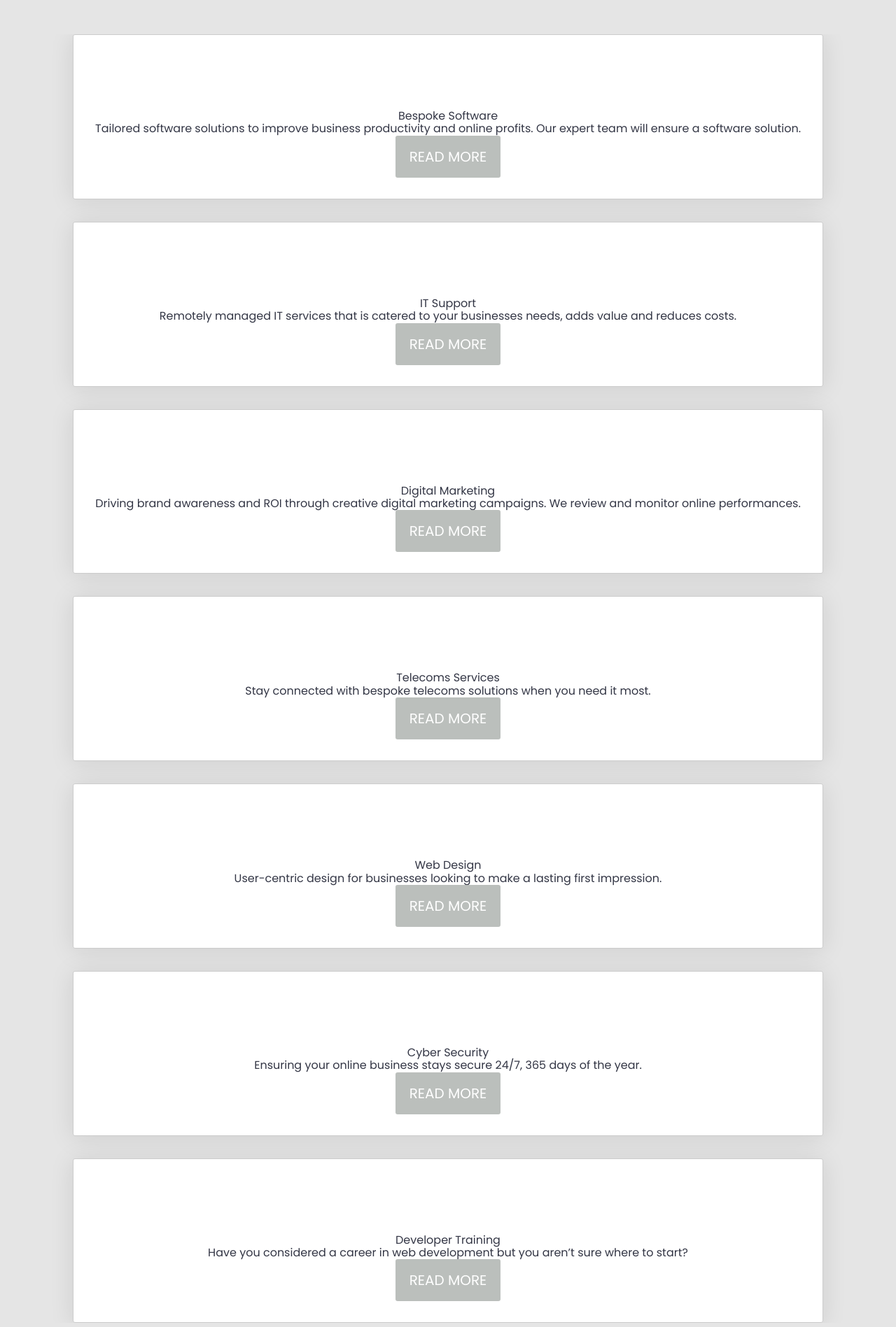
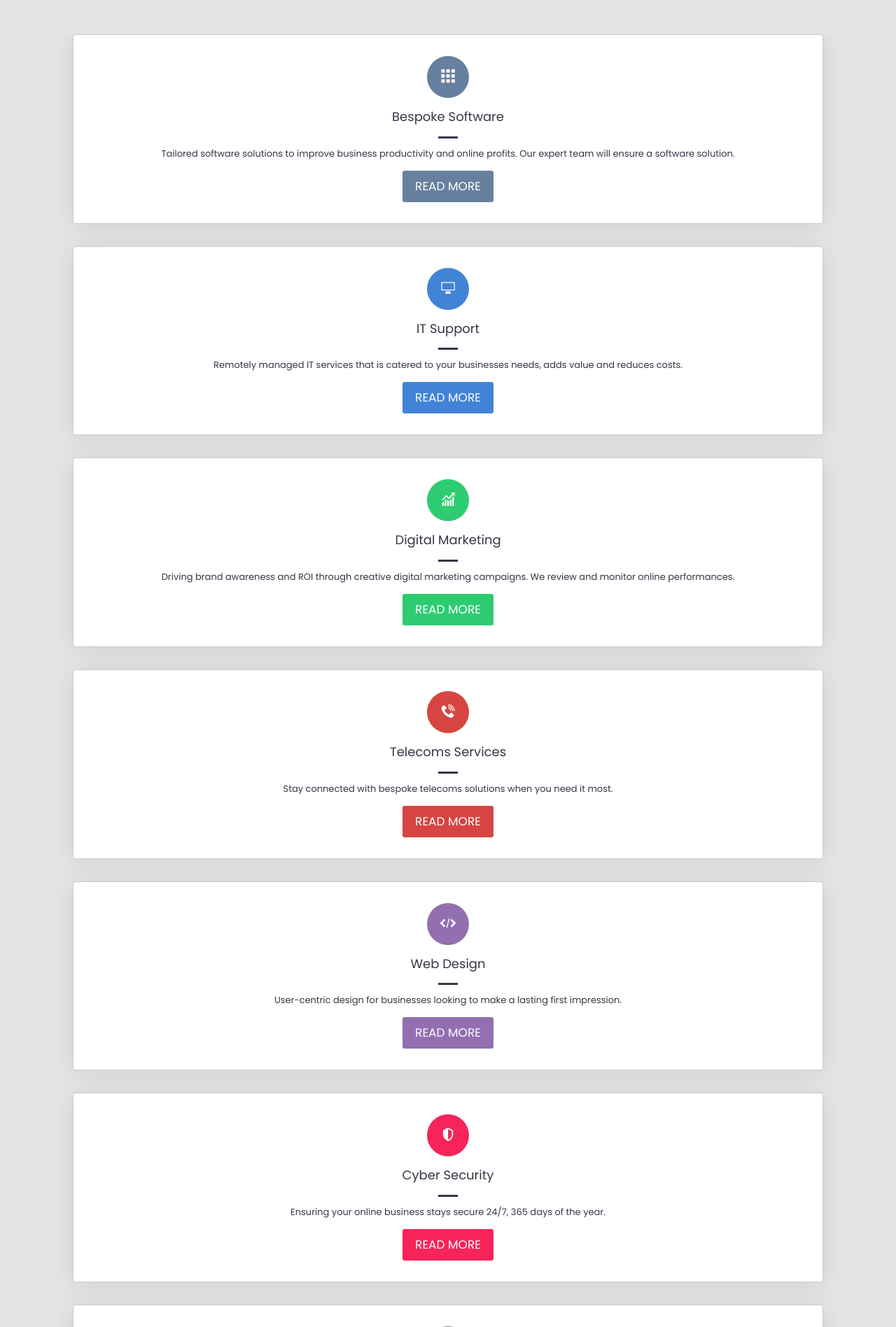
Before and after one commit to willymac1507/nm-reflection, a PHP site: page / in a window 1280 px wide. Shown: the part 803-2700 px from the top of the page at 70% size. Run offline with PHP 8.4, Linux system fonts and the light colour scheme.

Commit message:
Finish refactoring services section

```diff
--- a/index.html
+++ b/index.html
@@ -76,7 +76,7 @@
         <div class="services">
             <a class="services__card card--bespoke" href="#">
                 <div class="services__icon-container">
-                    <span class="services-icon"></span>
+                    <span class="services__icon"></span>
                 </div>
                 <span class="services__header">Bespoke Software</span>
                 <span class="services__content">
@@ -87,7 +87,7 @@
             </a>
             <a class="services__card card--it" href="#">
                 <div class="services__icon-container">
-                    <span class="services-icon"></span>
+                    <span class="services__icon"></span>
                 </div>
                 <span class="services__header">IT Support</span>
                 <span class="services__content">
@@ -97,7 +97,7 @@
             </a>
             <a class="services__card card--marketing" href="#">
                 <div class="services__icon-container">
-                    <span class="services-icon"></span>
+                    <span class="services__icon"></span>
                 </div>
                 <span class="services__header">Digital Marketing</span>
                 <span class="services__content">
@@ -108,7 +108,7 @@
             </a>
             <a class="services__card card--telecoms" href="#">
                 <div class="services__icon-container">
-                    <span class="services-icon"></span>
+                    <span class="services__icon"></span>
                 </div>
                 <span class="services__header">Telecoms Services</span>
                 <span class="services__content">
@@ -118,7 +118,7 @@
             </a>
             <a class="services__card card--web" href="#">
                 <div class="services__icon-container">
-                    <span class="services-icon"></span>
+                    <span class="services__icon"></span>
                 </div>
                 <span class="services__header">Web Design</span>
                 <span class="services__content">
@@ -128,7 +128,7 @@
             </a>
             <a class="services__card card--security" href="#">
                 <div class="services__icon-container">
-                    <span class="services-icon"></span>
+                    <span class="services__icon"></span>
                 </div>
                 <span class="services__header">Cyber Security</span>
                 <span class="services__content">
@@ -138,7 +138,7 @@
             </a>
             <a class="services__card card--training" href="#">
                 <div class="services__icon-container">
-                    <span class="services-icon"></span>
+                    <span class="services__icon"></span>
                 </div>
                 <span class="services__header">Developer Training</span>
                 <span class="services__content">
--- a/styles/css/styles.css
+++ b/styles/css/styles.css
@@ -593,6 +593,147 @@ select {
   text-align: center;
 }
 
+.card--bespoke .services__icon-container {
+  background-color: #67809f;
+}
+.card--bespoke .button--services {
+  background-color: #67809f;
+}
+.card--bespoke:hover {
+  background-color: #67809f;
+  color: #fff;
+}
+.card--bespoke:hover div {
+  background-color: #fff;
+  color: #67809f;
+}
+.card--bespoke:hover .services__header::after {
+  background-color: #fff;
+}
+.card--it .services__icon-container {
+  background-color: #4183d7;
+}
+.card--it .button--services {
+  background-color: #4183d7;
+}
+.card--it:hover {
+  background-color: #4183d7;
+  color: #fff;
+}
+.card--it:hover div {
+  background-color: #fff;
+  color: #4183d7;
+}
+.card--it:hover .services__header::after {
+  background-color: #fff;
+}
+.card--marketing .services__icon-container {
+  background-color: #2ecc71;
+}
+.card--marketing .button--services {
+  background-color: #2ecc71;
+}
+.card--marketing:hover {
+  background-color: #2ecc71;
+  color: #fff;
+}
+.card--marketing:hover div {
+  background-color: #fff;
+  color: #2ecc71;
+}
+.card--marketing:hover .services__header::after {
+  background-color: #fff;
+}
+.card--telecoms .services__icon-container {
+  background-color: #d64541;
+}
+.card--telecoms .button--services {
+  background-color: #d64541;
+}
+.card--telecoms:hover {
+  background-color: #d64541;
+  color: #fff;
+}
+.card--telecoms:hover div {
+  background-color: #fff;
+  color: #d64541;
+}
+.card--telecoms:hover .services__header::after {
+  background-color: #fff;
+}
+.card--web .services__icon-container {
+  background-color: #926fb1;
+}
+.card--web .button--services {
+  background-color: #926fb1;
+}
+.card--web:hover {
+  background-color: #926fb1;
+  color: #fff;
+}
+.card--web:hover div {
+  background-color: #fff;
+  color: #926fb1;
+}
+.card--web:hover .services__header::after {
+  background-color: #fff;
+}
+.card--security .services__icon-container {
+  background-color: #f62459;
+}
+.card--security .button--services {
+  background-color: #f62459;
+}
+.card--security:hover {
+  background-color: #f62459;
+  color: #fff;
+}
+.card--security:hover div {
+  background-color: #fff;
+  color: #f62459;
+}
+.card--security:hover .services__header::after {
+  background-color: #fff;
+}
+.card--training .services__icon-container {
+  background-color: #926fb1;
+}
+.card--training .button--services {
+  background-color: #926fb1;
+}
+.card--training:hover {
+  background-color: #926fb1;
+  color: #fff;
+}
+.card--training:hover div {
+  background-color: #fff;
+  color: #926fb1;
+}
+.card--training:hover .services__header::after {
+  background-color: #fff;
+}
+.card--bespoke .services__icon::before {
+  content: "";
+}
+.card--it .services__icon::before {
+  content: "";
+}
+.card--marketing .services__icon::before {
+  content: "";
+}
+.card--telecoms .services__icon::before {
+  content: "";
+}
+.card--web .services__icon::before {
+  content: "";
+}
+.card--security .services__icon::before {
+  content: "";
+}
+.card--training .services__icon::before {
+  content: "";
+}
+
 /* ====================================================== */
 /* === Sections                                       === */
 /* ====================================================== */
@@ -643,13 +784,13 @@ section {
 }
 
 /* Other buttons */
-.button, div[class^=services-card-button] {
+.button {
   display: inline-block;
   height: auto;
   font-size: 1.25rem;
   line-height: 50px;
   text-transform: uppercase;
-  padding: 5px 20px;
+  padding: 5px 18px;
   color: #fff;
   border-radius: 3px;
   background-color: #bbbfbc;
@@ -658,39 +799,9 @@ section {
 .button--cta {
   background-color: #926fb1;
 }
-
-div[class^=services-card-button] {
+.button--services {
   font-size: 1.06rem;
   line-height: 35px;
-}
-
-.services-card-button-bespoke {
-  background-color: #67809f;
-  color: inherit;
-}
-.services-card-button-it {
-  background-color: #4183d7;
-  color: inherit;
-}
-.services-card-button-marketing {
-  background-color: #2ecc71;
-  color: inherit;
-}
-.services-card-button-telecoms {
-  background-color: #d64541;
-  color: inherit;
-}
-.services-card-button-web {
-  background-color: #926fb1;
-  color: inherit;
-}
-.services-card-button-security {
-  background-color: #f62459;
-  color: inherit;
-}
-.services-card-button-training {
-  background-color: #926fb1;
-  color: inherit;
 }
 
 /* ====================================================== */
@@ -733,68 +844,11 @@ div[class^=services-card-button] {
   content: "";
 }
 
-.services-icon-bespoke {
+.services__icon {
   font-family: "icomoon", serif;
   font-size: 1.2rem;
   line-height: 58px;
   color: inherit;
-}
-.services-icon-bespoke::before {
-  content: "";
-}
-.services-icon-it {
-  font-family: "icomoon", serif;
-  font-size: 1.2rem;
-  line-height: 58px;
-  color: inherit;
-}
-.services-icon-it::before {
-  content: "";
-}
-.services-icon-marketing {
-  font-family: "icomoon", serif;
-  font-size: 1.2rem;
-  line-height: 58px;
-  color: inherit;
-}
-.services-icon-marketing::before {
-  content: "";
-}
-.services-icon-telecoms {
-  font-family: "icomoon", serif;
-  font-size: 1.2rem;
-  line-height: 58px;
-  color: inherit;
-}
-.services-icon-telecoms::before {
-  content: "";
-}
-.services-icon-web {
-  font-family: "icomoon", serif;
-  font-size: 1.2rem;
-  line-height: 58px;
-  color: inherit;
-}
-.services-icon-web::before {
-  content: "";
-}
-.services-icon-security {
-  font-family: "icomoon", serif;
-  font-size: 1.2rem;
-  line-height: 58px;
-  color: inherit;
-}
-.services-icon-security::before {
-  content: "";
-}
-.services-icon-training {
-  font-family: "icomoon", serif;
-  font-size: 1.2rem;
-  line-height: 58px;
-  color: inherit;
-}
-.services-icon-training::before {
-  content: "";
 }
 
 /* ====================================================== */
@@ -900,14 +954,14 @@ div[class^=services-card-button] {
   text-align: center;
 }
 
-.services-card-header {
+.services__header {
   font-size: 1.125rem;
   font-weight: 400;
   padding-bottom: 17px;
   margin-bottom: 11px;
   display: block;
 }
-.services-card-header::after {
+.services__header::after {
   content: "";
   position: relative;
   bottom: -17px;
@@ -918,7 +972,7 @@ div[class^=services-card-button] {
   background-color: #333645;
 }
 
-.services-card-content {
+.services__content {
   display: block;
   font-size: 0.8125rem;
   line-height: 1.375rem;
--- a/styles/scss/partials/components/_buttons.scss
+++ b/styles/scss/partials/components/_buttons.scss
@@ -44,24 +44,18 @@
     font-size: 1.25rem;
     line-height: 50px;
     text-transform: uppercase;
-    padding: 5px 20px;
+    padding: 5px 18px;
     color: #fff;
     border-radius: 3px;
     background-color: $color-button;
     cursor: pointer;
+
     &--cta {
         background-color: map-get($map: $card-colors, $key: 'web');
     }
-}
 
-div[class^="services-card-button"] {
-    @extend .button;
-    font-size: 1.06rem;
-    line-height: 35px;
-}
-
-.services-card {
-    &-button {
-        @include service-button($card-colors);
+    &--services {
+        font-size: 1.06rem;
+        line-height: 35px;
     }
 }
--- a/styles/scss/partials/components/_icons.scss
+++ b/styles/scss/partials/components/_icons.scss
@@ -43,6 +43,9 @@
     }
 }
 
-.services-icon {
-    @include service-icon($card-icons);
+.services__icon {
+    font-family: 'icomoon', serif;
+    font-size: 1.2rem;
+    line-height: 58px;
+    color: inherit;
 }
--- a/styles/scss/partials/components/_typography.scss
+++ b/styles/scss/partials/components/_typography.scss
@@ -17,7 +17,7 @@
     text-align: center;
 }
 
-.services-card-header {
+.services__header {
     font-size: 1.125rem;
     font-weight: 400;
     padding-bottom: 17px;
@@ -35,7 +35,7 @@
     }
 }
 
-.services-card-content {
+.services__content {
     display: block;
     font-size: .8125rem;
     line-height: 1.375rem;
--- a/styles/scss/partials/layout/_containers.scss
+++ b/styles/scss/partials/layout/_containers.scss
@@ -79,3 +79,7 @@
         text-align: center;
     }
 }
+
+.card {
+    @include service($card-colors, $card-icons);
+}
--- a/styles/scss/partials/utilities/_mixins.scss
+++ b/styles/scss/partials/utilities/_mixins.scss
@@ -51,20 +51,18 @@
 }
 
 // Colors
-@mixin service-color($map) {
+@mixin service($colors, $icons) {
 
     @each $theme,
-    $color in $map {
-        &-#{$theme} {
-            @include page-container;
-            flex-direction: column;
-            position: relative;
-            height: auto;
-            background-color: #fff;
-            border: 1px solid #ccc;
-            border-radius: 3px;
-            box-shadow: 0 3px 35px rgba(0, 0, 0, 0.1);
-            padding: 30px;
+    $color in $colors {
+        &--#{$theme} {
+            .services__icon-container {
+                background-color: $color;
+            }
+
+            .button--services {
+                background-color: $color;
+            }
 
             &:hover {
                 background-color: $color;
@@ -75,38 +73,21 @@
                     color: $color;
                 }
 
-                .services-card-header::after {
+                .services__header::after {
                     background-color: #fff;
                 }
             }
         }
     }
-}
-
-@mixin service-icon($map) {
 
     @each $theme,
-    $icon in $map {
-        &-#{$theme} {
-            font-family: 'icomoon', serif;
-            font-size: 1.2rem;
-            line-height: 58px;
-            color: inherit;
-
-            &::before {
-                content: $icon;
+    $icon in $icons {
+        &--#{$theme} {
+            .services__icon {
+                &::before {
+                    content: $icon;
+                }
             }
         }
     }
 }
-
-@mixin service-button($map) {
-
-    @each $theme,
-    $color in $map {
-        &-#{$theme} {
-            background-color: $color;
-            color: inherit;
-        }
-    }
-}
```
Also changed, not shown: 1 other file.
